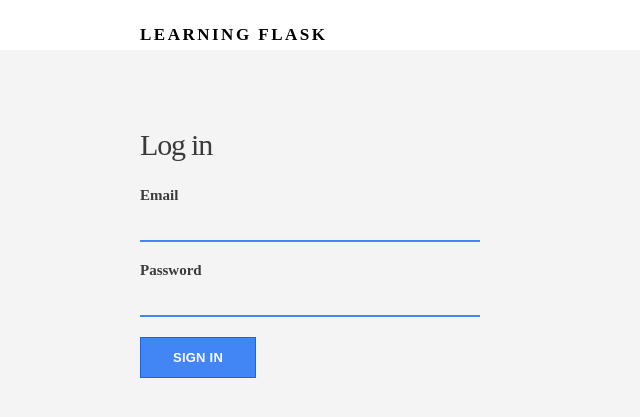
After one commit to mickardinal/flask_map, a Flask app: page /login in a window 1280 px wide. The commit adds this page. Shown: the top 417 px of the page, without its empty margins (0-640 px from the left). Run offline with Flask 2, Linux system fonts and the light colour scheme.

Commit message:
login_finished

```diff
--- a/forms.py
+++ b/forms.py
@@ -1,9 +1,17 @@
 from flask_wtf import Form
 from wtforms import StringField, PasswordField, SubmitField
+from wtforms.validators import DataRequired, Email, Length
+
 
 class SignupForm(Form):
-    first_name = StringField('First name')
-    last_name = StringField('Last name')
-    email = StringField('Email')
-    password = PasswordField('Password')
+    first_name = StringField('First name', validators=[DataRequired("Please enter your first name.")])
+    last_name = StringField('Last name', validators=[DataRequired("Please enter your last name.")])
+    email = StringField('Email', validators=[DataRequired("Please enter your email address."), Email("Not Valid.")])
+    password = PasswordField('Password', validators=[DataRequired("Please enter a password."), Length(min=6, message="Password must be 6 characters or more.")])
     submit = SubmitField('Sign up')
+
+
+class LoginForm(Form):
+    email = StringField('Email', validators=[DataRequired("Please enter your email address."), Email("Not Valid.")])
+    password = PasswordField('Password', validators=[DataRequired("Please enter a password.")])
+    submit = SubmitField("Sign in")
--- a/routes.py
+++ b/routes.py
@@ -1,22 +1,71 @@
-from flask import Flask, render_template
-from forms import SignupForm
+from flask import Flask, render_template, request, session, redirect, url_for
+from models import db, User
+from forms import SignupForm, LoginForm
 
 app = Flask(__name__)
 
+app.config['SQLALCHEMY_DATABASE_URI'] = 'postgresql://localhost/flask_map'
+db.init_app(app)
+
 app.secret_key = "development-key"
+
 
 @app.route("/")
 def index():
     return render_template("index.html")
 
+
 @app.route("/about")
 def about():
     return render_template("about.html")
 
-@app.route("/signup")
+
+@app.route("/signup", methods=['GET', 'POST'])
 def signup():
     form = SignupForm()
-    return render_template('signup.html', form=form)
+
+    if request.method == 'POST':
+        if form.validate() == False:
+            return render_template('signup.html', form=form)
+        else:
+            newuser = User(form.first_name.data, form.last_name.data, form.email.data, form.password.data)
+            db.session.add(newuser)
+            db.session.commit()
+
+            session['email'] = newuser.email
+            return redirect(url_for('home'))
+
+            return 'Success'
+
+    elif request.method == 'GET':
+        return render_template('signup.html', form=form)
+
+
+@app.route('/home')
+def home():
+    return render_template('home.html')
+
+
+@app.route('/login', methods=['GET', 'POST'])
+def login():
+    form = LoginForm()
+    if request.method == 'POST':
+        if form.validate() == False:
+            return render_template('login.html')
+        else:
+            email = form.email.data
+            password = form.password.data
+
+            user = User.query.filter_by(email=email).first()
+            if user is not None and user.check_password(password):
+                session['email'] = form.email.data
+                return redirect(url_for('home'))
+            else:
+                return redirect(url_for('login'))
+
+    elif request.method == 'GET':
+        return render_template( 'login.html', form=form)
+
 
 if __name__ == "__main__":
     app.run(debug=True)
--- a/static/css/main.css
+++ b/static/css/main.css
@@ -136,3 +136,16 @@ header{
 .form-group input:focus{
     outline: 0;
 }
+
+.form-group .error-message{
+    margin: 10px 0;
+    color: #db4437;
+}
+
+.form-group .error-message + input{
+    border-bottom: 2px solid #db4437;
+}
+
+.error-message{
+    color: #db4437;
+}
--- /dev/null
+++ b/templates/login.html
@@ -0,0 +1,28 @@
+{% extends 'layout.html' %}
+
+{% block content %}
+    <main class="container signup-section">
+        <div class="section-content">
+            <h2>Log in</h2>
+
+            <form method="POST", action="/login">
+                {{ form.hidden_tag() }}
+
+                <div class="form-group">
+                    {{ form.email.label }}
+                    {{ form.email }}
+                </div>
+
+                <div class="form-group">
+                    {{ form.password.label }}
+                    {{ form.password }}
+                </div>
+
+                {{ form.submit(class="btn-primary") }}
+
+            </form>
+
+        </div>
+    </main>
+
+{% endblock %}
```
Also changed, not shown: models.py (added, +24 -0 lines), templates/home.html (added, +9 -0 lines), templates/signup.html (+28 -0 lines).
